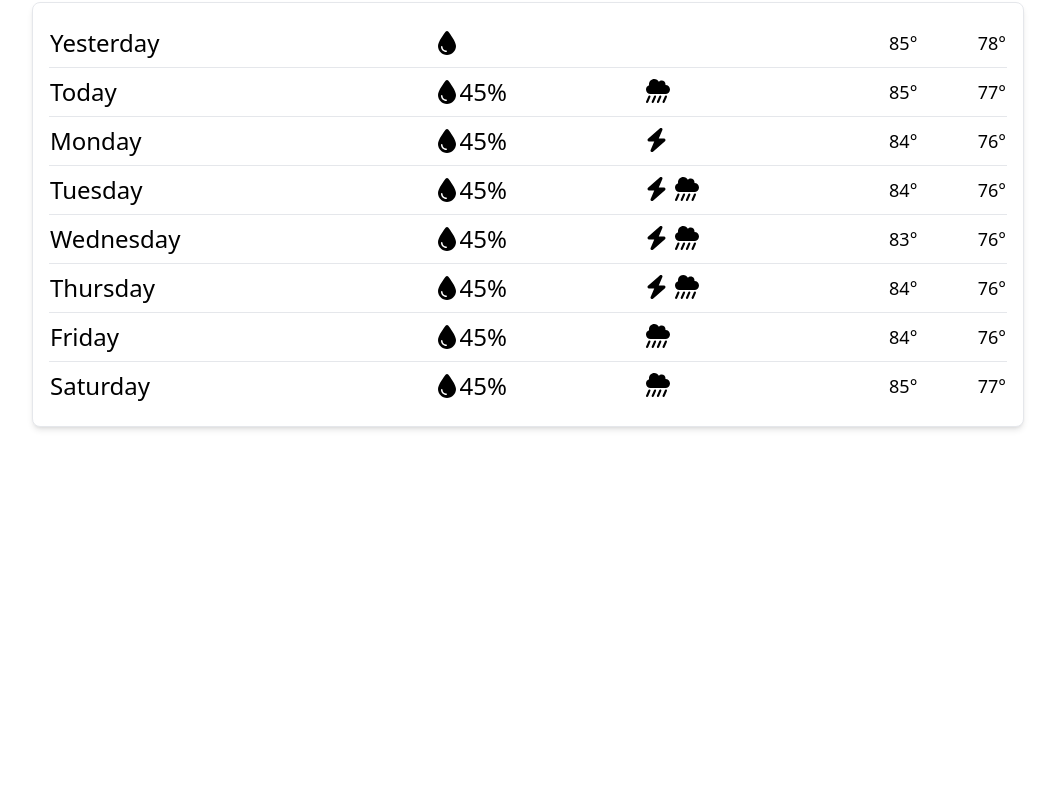
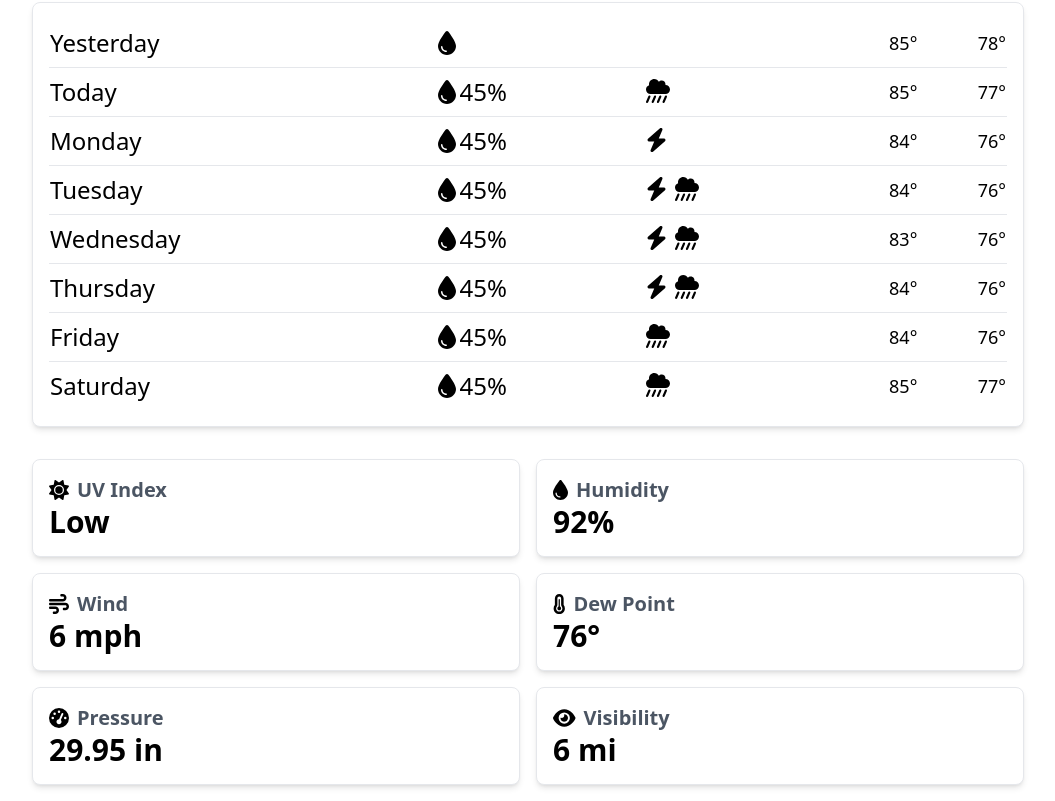
Before and after one commit to VectorGits/SkyCast, a React (Vite) app: page / in a window 1280 px wide. Shown: the part 502-1303 px from the top of the page, without its empty margins (112-1167 px from the left). Before the commit the page ends 945 px from the top, so only its background shows below. Built offline with nearby package versions, Linux system fonts and the light colour scheme.

Commit message:
feat: Add Widget component

```diff
--- a/src/App.jsx
+++ b/src/App.jsx
@@ -3,6 +3,7 @@ import WeatherHeader from './components/WeatherHeader'; // Adjust the path as ne
 import Forecast from './components/Forecast';
 import Notification from './components/Notification';
 import Foreview from './components/Foreview';
+import Widget from './components/Widget';
 
 function App() {
   return (
@@ -11,6 +12,7 @@ function App() {
       <Forecast />
       <Notification />
       <Foreview />
+      <Widget />
       {/* Other components can go here */}
     </div>
   );
```
